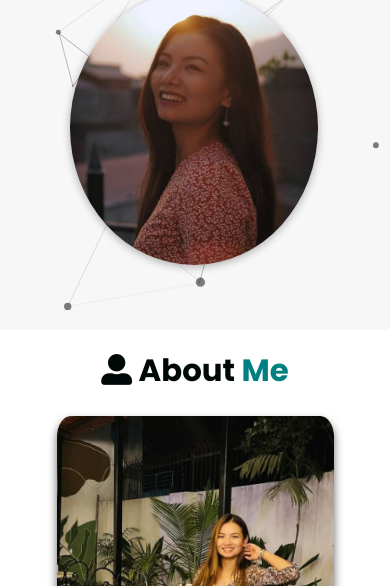
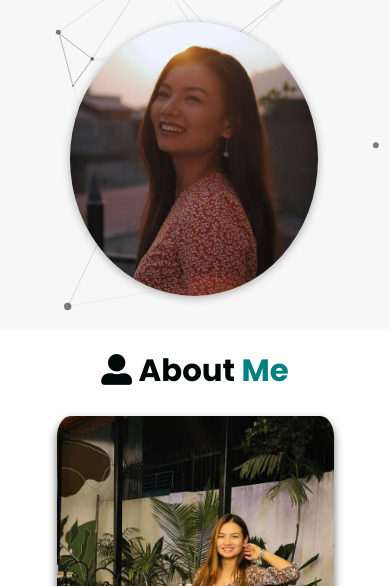
Before and after one commit to bikeshresth/sunita_port, a plain HTML site: page index.html in a window 390 px wide. Shown: the part 514-1100 px from the top of the page. Drawn offline with nearby package versions, Linux system fonts and the light colour scheme.

Commit message:
desing changed

```diff
--- a/assets/css/style.css
+++ b/assets/css/style.css
@@ -333,7 +333,7 @@ header .navbar ul li a:hover {
     margin-top: 12rem;
   }
   .home .image img {
-    margin-top: -12rem;
+    margin-top: 2rem;
   }
   .home .content p {
     font-size: 2.2rem;
```
